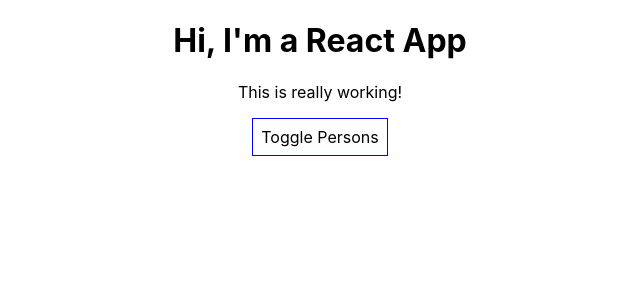
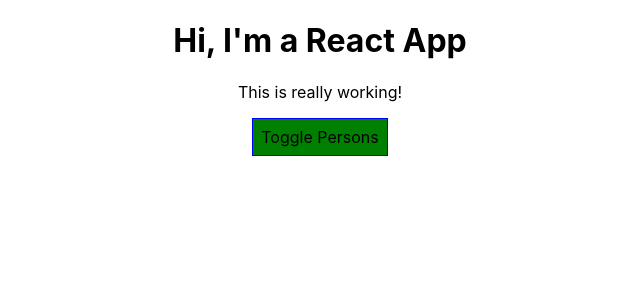
Before and after one commit to pepps1980/react-complete-guide, a React (Create React App) app: page / in a window 1280 px wide. Shown: the top 300 px of the page, without its empty margins (320-960 px from the left). Built offline with nearby package versions, Linux system fonts and the light colour scheme.

Commit message:
More Styled Components

```diff
--- a/src/App.js
+++ b/src/App.js
@@ -1,6 +1,21 @@
 import React, { Component } from "react";
+import styled from 'styled-components';
 import "./App.css";
 import Person from "./Person/Person";
+
+const StyleButton = styled.button`
+  background-color: green;
+  font: inherit;
+  border: 1px solid blue;
+  padding: 8px;
+  cursor: pointer;
+
+  :hover {
+    background-color: lightgreen;
+    color: black;
+  }
+`;
+
 
 class App extends Component {
   state = {
@@ -91,9 +106,9 @@ class App extends Component {
       <div className="App">
         <h1>Hi, I'm a React App</h1>
         <p className={classes.join(' ')}>This is really working!</p>
-        <button style={style} onClick={this.togglePersonsHandle}>
+        <StyleButton onClick={this.togglePersonsHandle}>
           Toggle Persons
-        </button>
+        </StyleButton>
         {persons}
       </div>
     );
--- a/src/Person/Person.js
+++ b/src/Person/Person.js
@@ -13,8 +13,7 @@ const StyleDiv = styled.div`
   @media (min-width: 500px){
       width: 450px;
   }
-`
-
+`;
 
 
 const person = (props) => {
```
